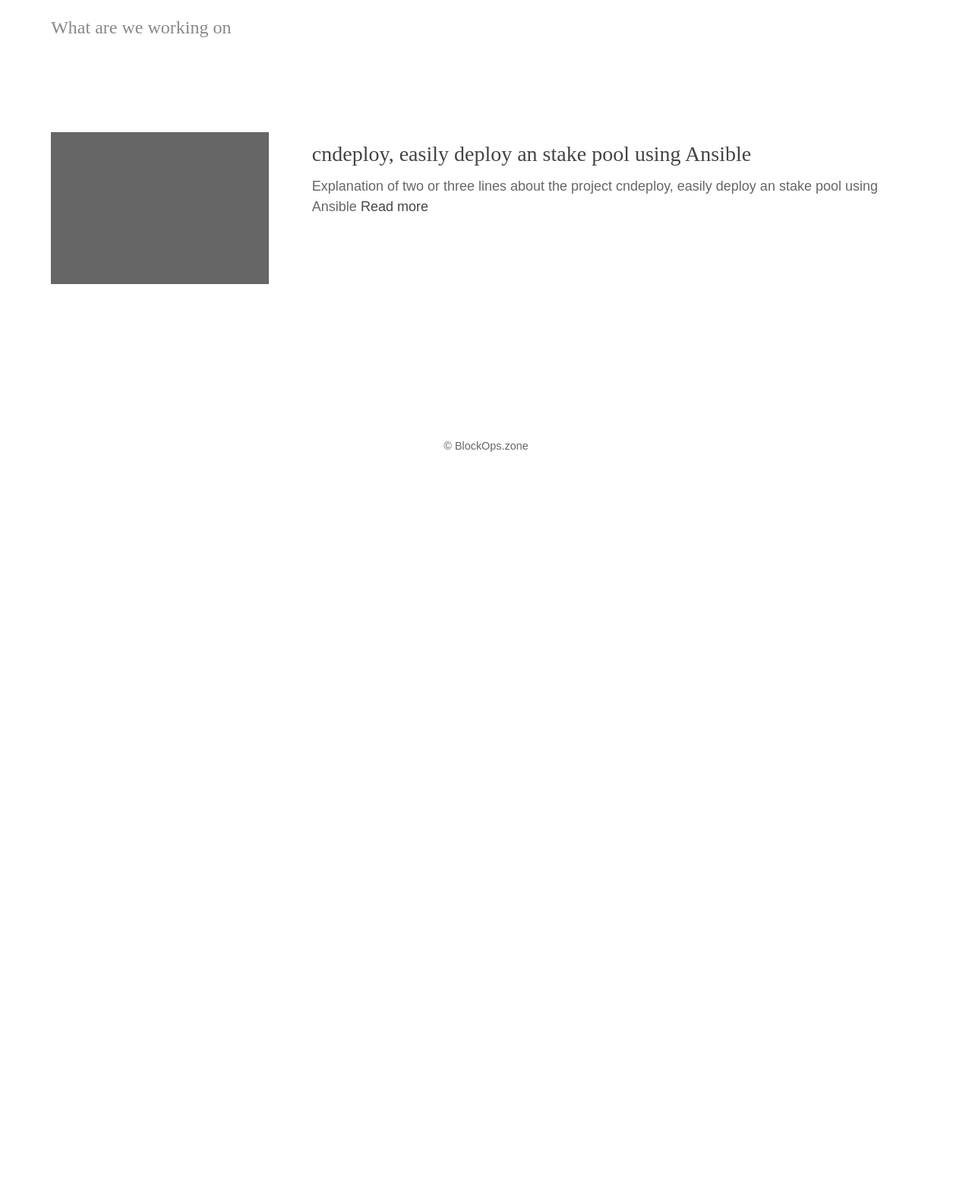
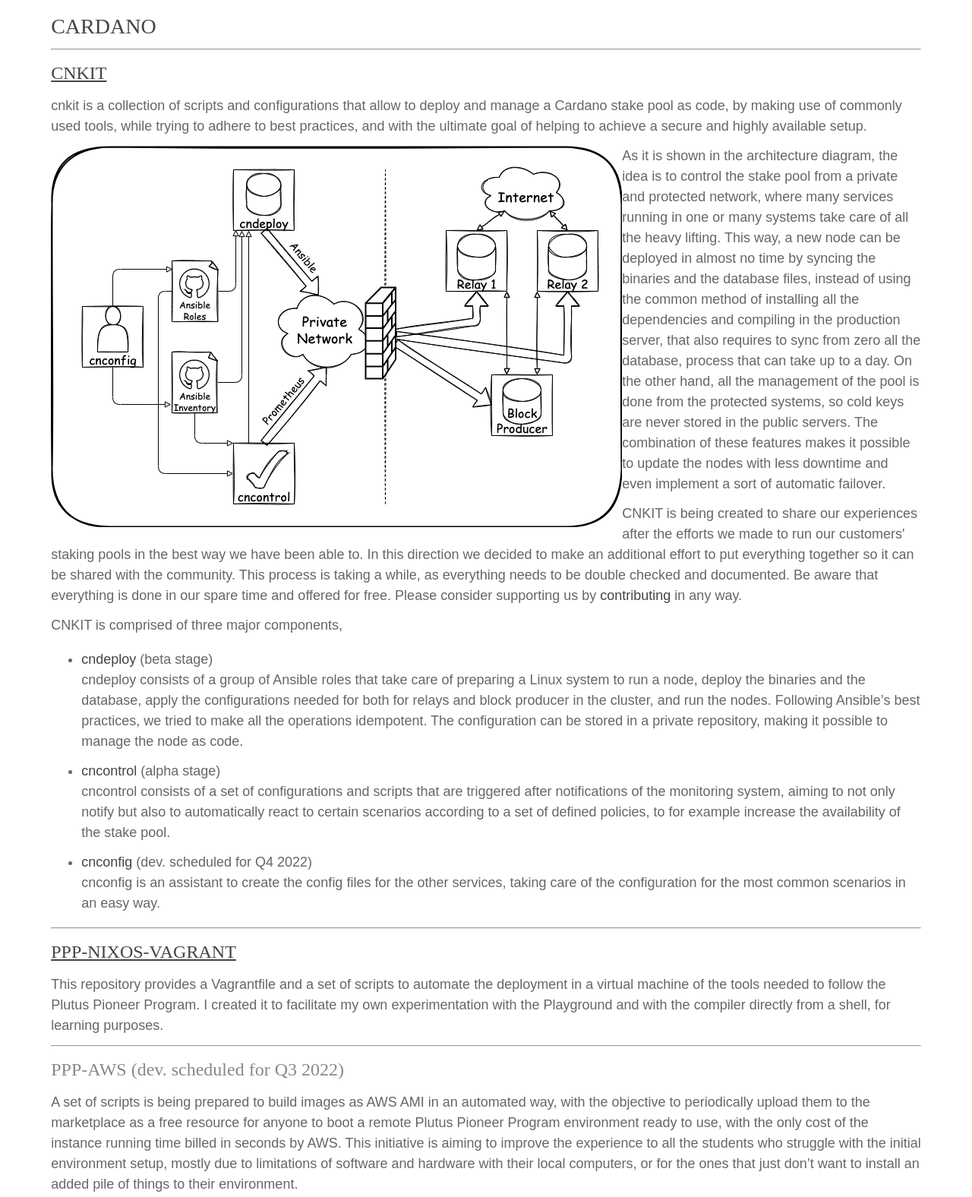
Before and after one commit to blockopszone/www-blockops-zone, an Eleventy site: page src/projects.md in a window 1280 px wide. Shown: the part 244-1820 px from the top of the page at 76% size. Before the commit the page ends 878 px from the top, so only its background shows below. Built offline with nearby package versions, Linux system fonts and the light colour scheme; Eleventy itself is replaced by a stand-in of ours; files that its build step writes are made by us from their sources; a web font is replaced by a local one.

Commit message:
Projects description

```diff
--- a/src/projects.md
+++ b/src/projects.md
@@ -2,17 +2,42 @@
 layout: base-layout.njk
 title: Projects
 ---
-<h1>/Projects</h1>
-<h3>What are we working on </h3>
-<div class="posts-list">
-<article>
-    <div class="post-image"></div>
-    <div class="post-content">
-        <h2>
-          <a href="{{ '/projects/cndeploy.html' | url }}">cndeploy, easily deploy an stake pool using Ansible</a>
-        </h2>
-        Explanation of two or three lines about the project cndeploy, easily deploy an stake pool using Ansible
-       <a href="{{ '/projects/cndeploy.html' | url }}">Read more</a>
-    </div>
-  </article>
-</div>
+
+# /Projects
+
+## CARDANO
+
+---
+
+### <a href="https://github.com/blockopszone/cnkit" target="_blank">CNKIT</a>
+
+cnkit is a collection of scripts and configurations that allow to deploy and manage a Cardano stake pool as code, by making use of commonly used tools, while trying to adhere to best practices, and with the ultimate goal of helping to achieve a secure and highly available setup.
+
+<img align="left" src="/img/cnschema-white.png">
+
+As it is shown in the architecture diagram, the idea is to control the stake pool from a private and protected network, where many services running in one or many systems take care of all the heavy lifting. This way, a new node can be deployed in almost no time by syncing the binaries and the database files, instead of using the common method of installing all the dependencies and compiling in the production server, that also requires to sync from zero all the database, process that can take up to a day. On the other hand, all the management of the pool is done from the protected systems, so cold keys are never stored in the public servers. The combination of these features makes it possible to update the nodes with less downtime and even implement a sort of automatic failover.
+
+CNKIT is being created to share our experiences after the efforts we made to run our customers' staking pools in the best way we have been able to. In this direction we decided to make an additional effort to put everything together so it can be shared with the community. This process is taking a while, as everything needs to be double checked and documented. Be aware that everything is done in our spare time and offered for free. Please consider supporting us by <a href="/contribute">contributing</a> in any way.
+
+CNKIT is comprised of three major components,
+
+- <a href="https://github.com/blockopszone/cndeploy" target="_blank">cndeploy</a> (beta stage)
+cndeploy consists of a group of Ansible roles that take care of preparing a Linux system to run a node, deploy the binaries and the database, apply the configurations needed for both for relays and block producer in the cluster, and run the nodes. Following Ansible’s best practices, we tried to make all the operations idempotent. The configuration can be stored in a private repository, making it possible to manage the node as code.
+
+- <a href="https://github.com/blockopszone/cncontrol" target="_blank">cncontrol</a> (alpha stage)
+cncontrol consists of a set of configurations and scripts that are triggered after notifications of the monitoring system, aiming to not only notify but also to automatically react to certain scenarios according to a set of defined policies, to for example increase the availability of the stake pool.
+
+- <a href="https://github.com/blockopszone/cnconfig" target="_blank">cnconfig</a> (dev. scheduled for Q4 2022)
+cnconfig is an assistant to create the config files for the other services, taking care of the configuration for the most common scenarios in an easy way.
+
+---
+
+### <a href="https://github.com/jmhoms/plutus-pioneer-nixos-vagrant" target="_blank">PPP-NIXOS-VAGRANT</a>
+
+This repository provides a Vagrantfile and a set of scripts to automate the deployment in a virtual machine of the tools needed to follow the Plutus Pioneer Program. I created it to facilitate my own experimentation with the Playground and with the compiler directly from a shell, for learning purposes.
+
+---
+
+### PPP-AWS (dev. scheduled for Q3 2022)
+
+A set of scripts is being prepared to build images as AWS AMI in an automated way, with the objective to periodically upload them to the marketplace as a free resource for anyone to boot a remote Plutus Pioneer Program environment ready to use, with the only cost of the instance running time billed in seconds by AWS. This initiative is aiming to improve the experience to all the students who struggle with the initial environment setup, mostly due to limitations of software and hardware with their local computers, or for the ones that just don’t want to install an added pile of things to their environment.
```
